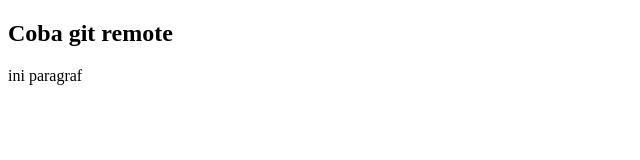
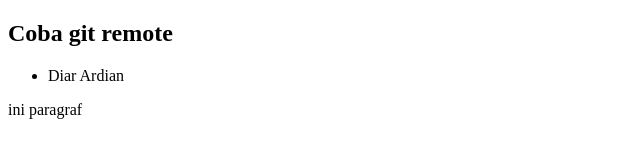
Before and after one commit to diarardiansyah/repo-test-diar, a plain HTML site: page index.html in a window 1280 px wide. Shown: the whole page, without its empty margins (0-640 px from the left). Drawn offline with Linux system fonts and the light colour scheme.

Commit message:
Update index.html
input data baru di file index.html

```diff
--- a/index.html
+++ b/index.html
@@ -6,6 +6,9 @@
 <body>
 
 	<h2>Coba git remote</h2>
+	<ul>
+		<li>Diar Ardian</li>
+	</ul>
 
 	<p>ini paragraf</p>
 
```
